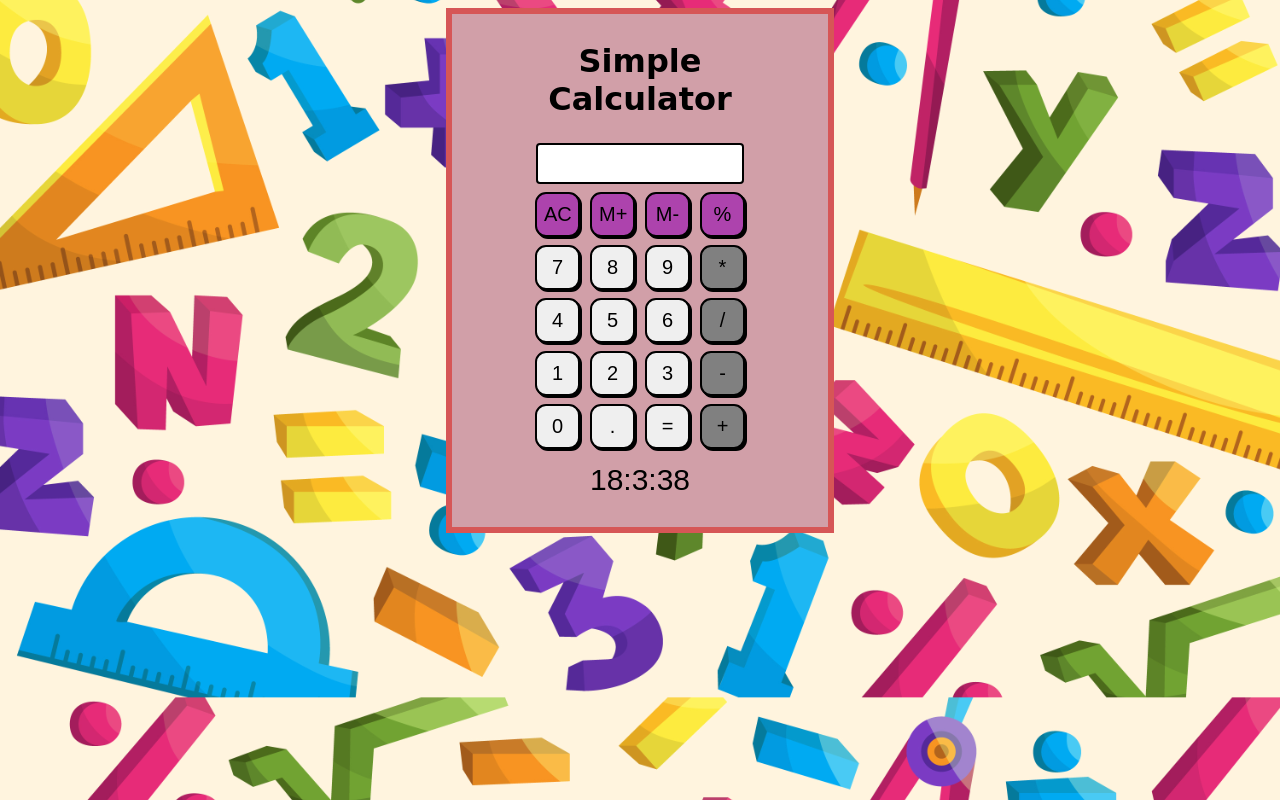
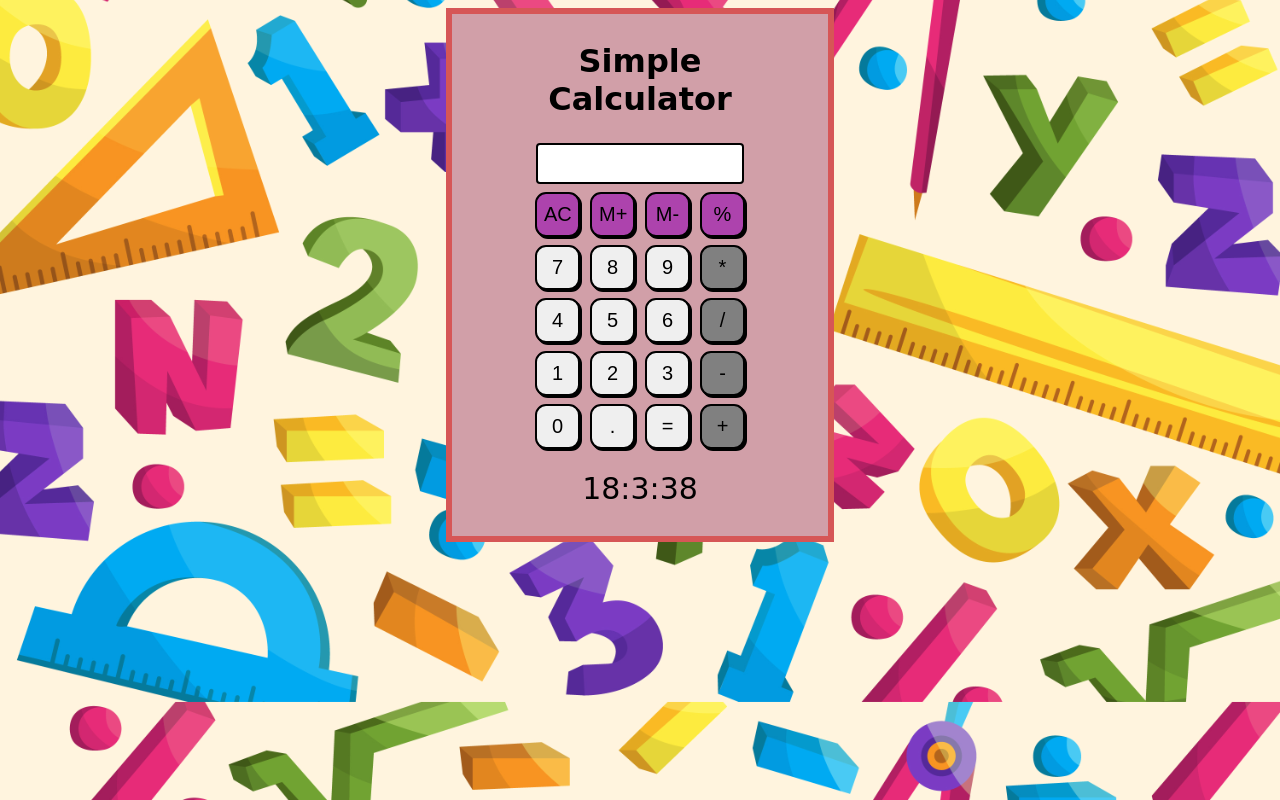
Before and after one commit to rafatalamsaifi/Simple-Calculator, a plain HTML site: page index.html in a window 1280 px wide. Drawn offline with Linux system fonts and the light colour scheme.

Commit message:
adjust time font

```diff
--- a/style.css
+++ b/style.css
@@ -69,7 +69,7 @@ body{
 
 #dt {
     font-size: 30px;
-    padding-top: 10px;
-    font-family: Arial, Helvetica, sans-serif;
+    padding-top: 18px;
+    font-family: cursive;
 
 }
```
